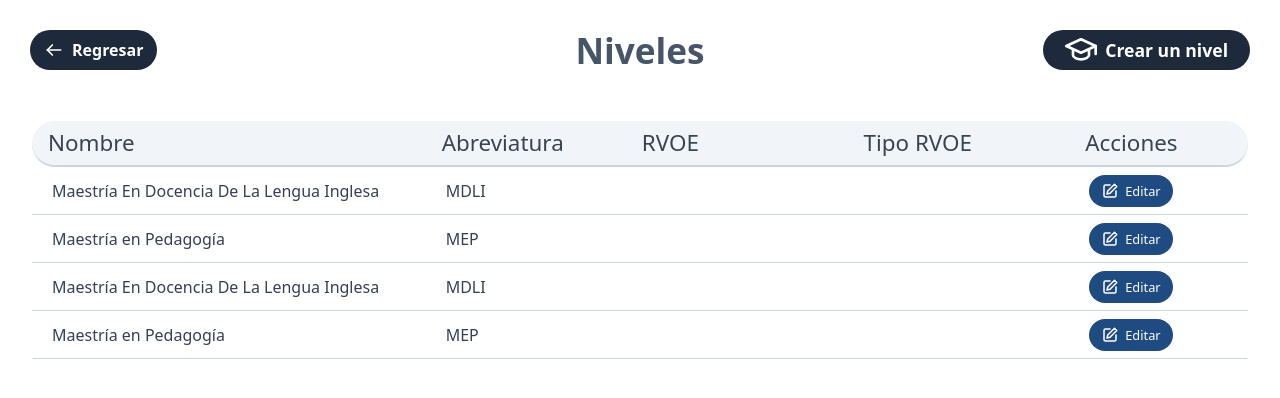
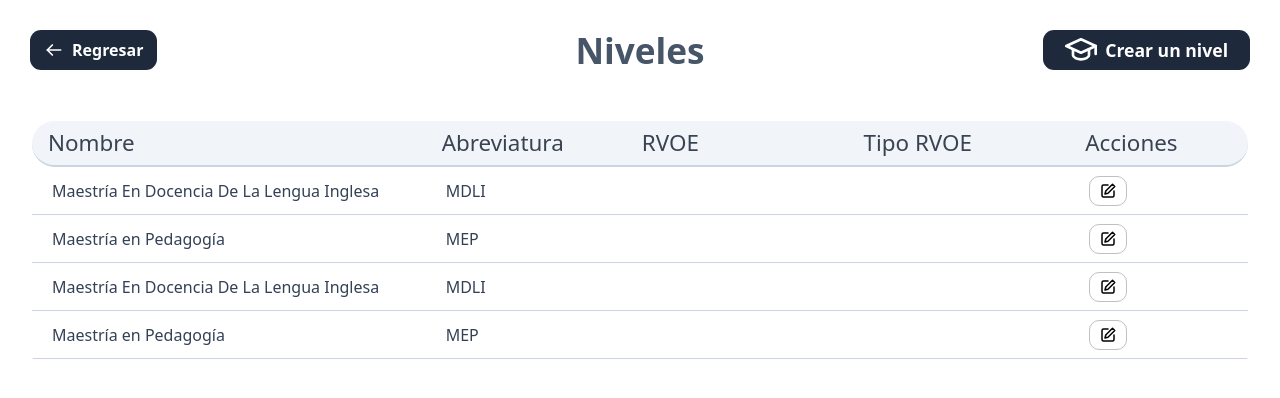
Before and after one commit to jm12345676/pruebas, an Angular app in the folder credenciales/: page /niveles in a window 1280 px wide. Shown: the top 398 px of the page. Built offline with nearby package versions, Linux system fonts and the light colour scheme.

Commit message:
botones listos

```diff
--- a/credenciales/src/app/componentes/bitacora/bitacora.css
+++ b/credenciales/src/app/componentes/bitacora/bitacora.css
@@ -63,7 +63,6 @@
 }
 
 /* ---------- Botones ---------- */
-.btn-regresar,
 .btn-borrar-todos,
 .btn-cancelar {
   display: inline-flex;
@@ -71,6 +70,23 @@
   justify-content: center;
   gap: 8px;
   width: 144px;
+  height: 38px;
+  padding: 0;
+  color: #fff;
+  border: none;
+  border-radius: 8px;
+  font-family: inherit;
+  font-size: 0.85rem;
+  font-weight: 600;
+  text-decoration: none;
+  cursor: pointer;
+}
+.btn-regresar{
+  display: inline-flex;
+  align-items: center;
+  justify-content: center;
+  gap: 8px;
+  width: 110px;
   height: 38px;
   padding: 0;
   color: #fff;
--- a/credenciales/src/app/componentes/crearalumnos/crearalumnos.css
+++ b/credenciales/src/app/componentes/crearalumnos/crearalumnos.css
@@ -32,7 +32,7 @@
   margin: 0;
   font-size: 2rem;
   font-weight: 700;
-  color: #1e3a8a;
+  color: #0f172a;
   text-align: center;
 }
 
@@ -67,18 +67,18 @@
 
 .btn-regresar {
   justify-self: start;
-  background: #fff;
-  color: #1e3a8a;
-  border: 1px solid #cbd5e1;
+  background: #0f172a;
+  color: #ffffff;
+  border: 1px solid #080c16;
 }
-.btn-regresar:hover { background: #eef2ff; }
+.btn-regresar:hover { background: #010203; }
 
 .btn-credencial {
   justify-self: end;
-  background: #1e3a8a;
+  background: #1e4b82;
   color: #fff;
 }
-.btn-credencial:hover { background: #274a9e; }
+.btn-credencial:hover { background: #060911; }
 
 /* ---------- Layout ---------- */
 .layout {
--- a/credenciales/src/app/componentes/niveles/niveles.css
+++ b/credenciales/src/app/componentes/niveles/niveles.css
@@ -48,7 +48,7 @@
   background: #1e293b;
   color: #fff;
   border: none;
-  border-radius: 999px;
+  border-radius: 11px;
   font-family: inherit;
   font-size: 1rem;
   font-weight: 700;
@@ -111,20 +111,19 @@
 .btn-editar {
   display: inline-flex;
   align-items: center;
-  gap: 6px;
-  height: 32px;
-  padding: 0 12px;
-  background: #1e4b82;
-  color: #fff;
-  border: none;
-  border-radius: 999px;
+  height: 30px;
+  padding: 0 9px;
+  background: #ffffff;
+  color: #000000;
+  border: 1px solid #c0c0c0;
+  border-radius: 10px;
   font-family: inherit;
   font-size: 0.8rem;
   cursor: pointer;
   transition: background 0.2s;
 }
 
-.btn-editar:hover { background: #2a5fa0; }
+.btn-editar:hover { background: #c4c4c4; }
 .btn-editar .icono { width: 18px; height: 18px; }
 
 /* ---------- MODAL ---------- */
--- a/credenciales/src/app/componentes/niveles/niveles.html
+++ b/credenciales/src/app/componentes/niveles/niveles.html
@@ -76,7 +76,7 @@
                   <path d="M18 3l3 3-9 9-4 1 1-4z"/>
                 </svg>
 
-                Editar
+
 
               </button>
 
```
